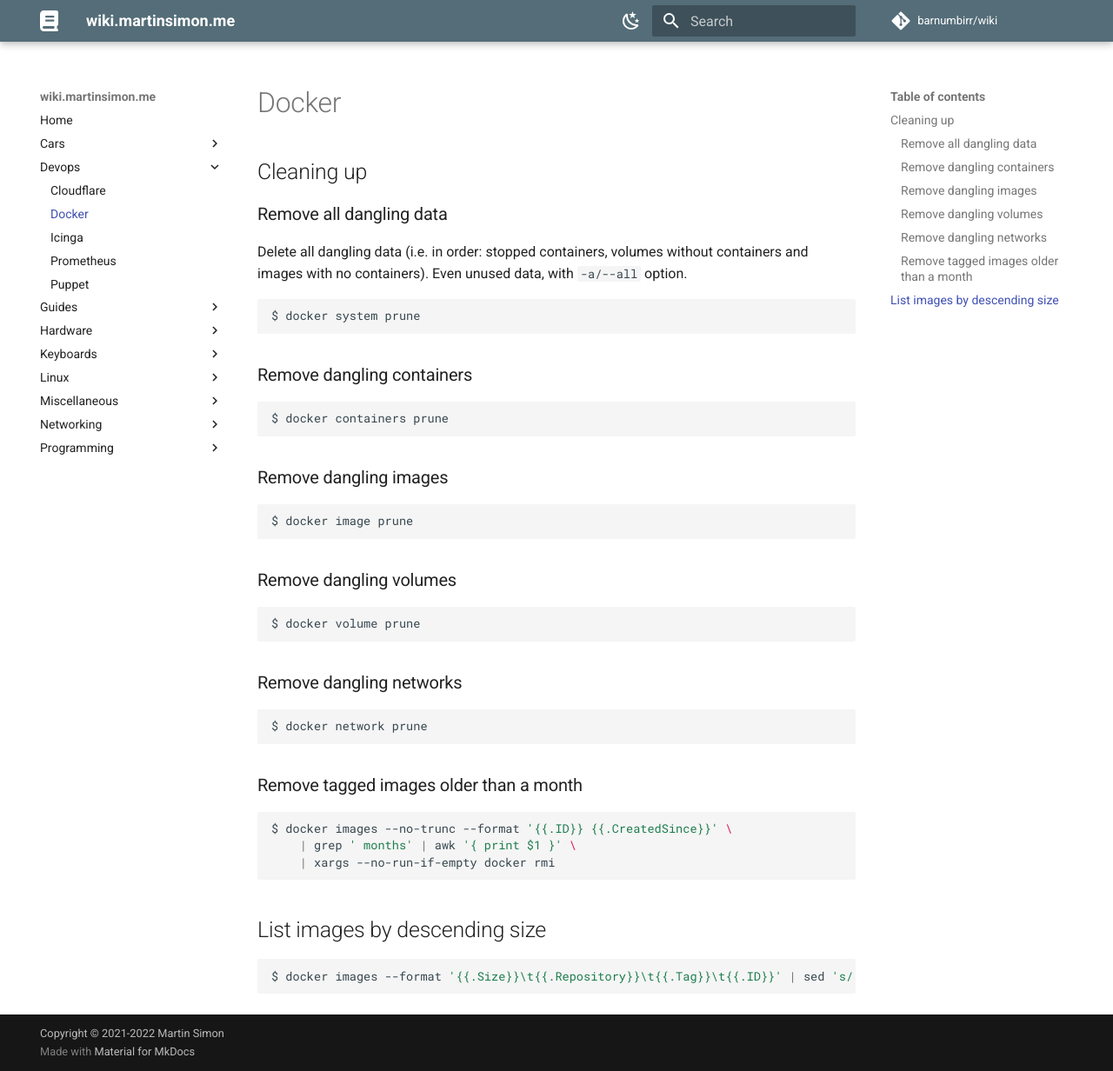
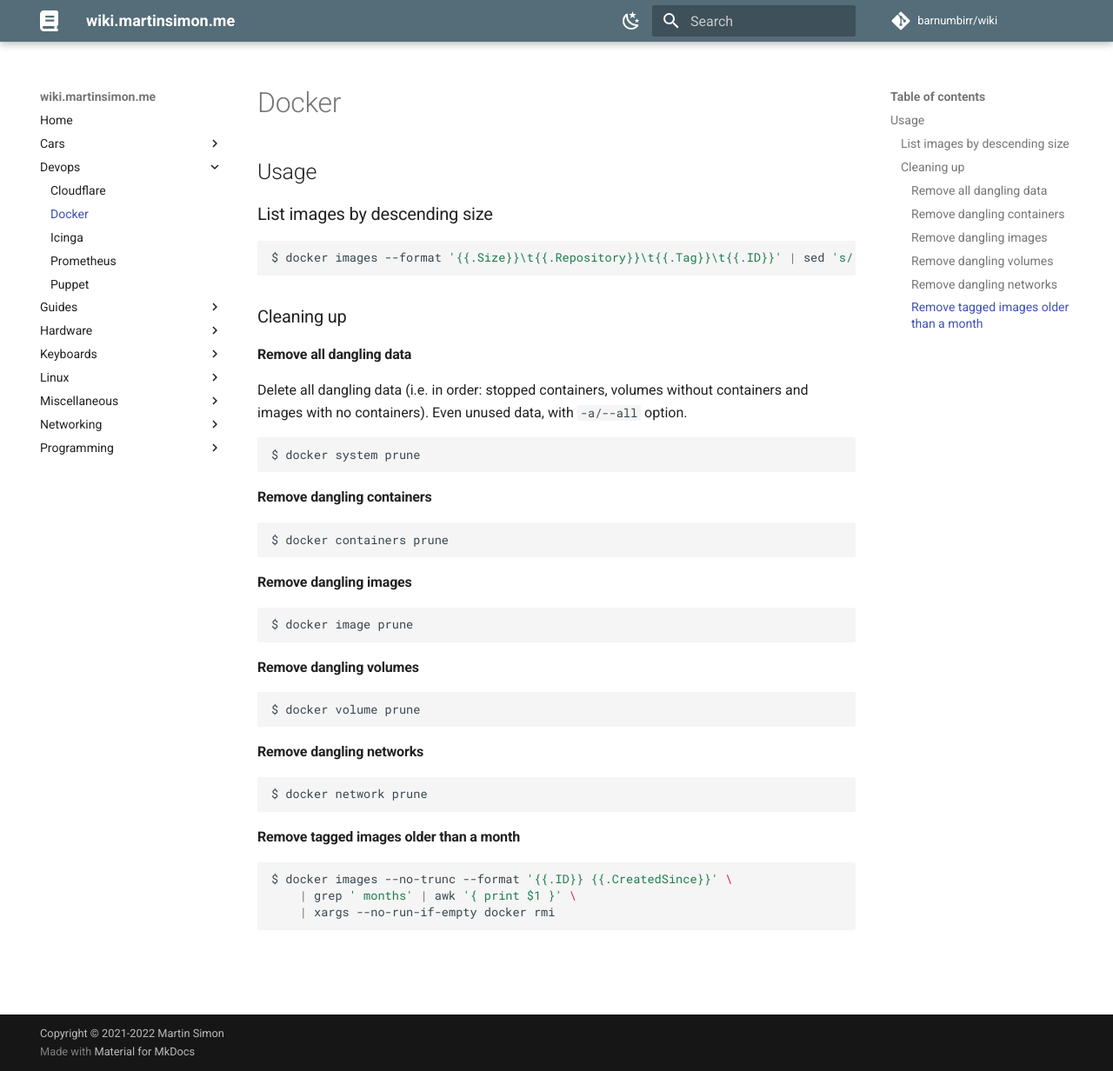
Before and after one commit to barnumbirr/wiki, an MkDocs documentation site: the page built from docs/devops/docker.md, in a window 1280 px wide and 1232 px high. Shown: the whole window at 87% size. Built offline with MkDocs 1.6.1 and Material for MkDocs 9.7.7, drawn with Linux system fonts in a browser that asks for light colours; comment, search, counter and statistics services are not loaded.

Commit message:
fix formatting

````diff
--- a/docs/devops/docker.md
+++ b/docs/devops/docker.md
@@ -4,9 +4,17 @@ date: 2021-08-27
 tags: [ 'docker', 'container', 'virtualization' ]
 ---
 
-## Cleaning up
+## Usage
 
-### Remove all dangling data
+### List images by descending size
+
+```bash
+$ docker images --format '{{.Size}}\t{{.Repository}}\t{{.Tag}}\t{{.ID}}' | sed 's/ //' | sort -h -r | column -t
+```
+
+### Cleaning up
+
+#### Remove all dangling data
 
 Delete all dangling data (i.e. in order: stopped containers, volumes without
 containers and images with no containers). Even unused data, with `-a/--all`
@@ -16,40 +24,34 @@ option.
 $ docker system prune
 ```
 
-### Remove dangling containers
+#### Remove dangling containers
 
 ```bash
 $ docker containers prune
 ```
 
-### Remove dangling images
+#### Remove dangling images
 
 ```bash
 $ docker image prune
 ```
 
-### Remove dangling volumes
+#### Remove dangling volumes
 
 ```bash
 $ docker volume prune
 ```
 
-### Remove dangling networks
+#### Remove dangling networks
 
 ```bash
 $ docker network prune
 ```
 
-### Remove tagged images older than a month
+#### Remove tagged images older than a month
 
 ```bash
 $ docker images --no-trunc --format '{{.ID}} {{.CreatedSince}}' \
     | grep ' months' | awk '{ print $1 }' \
     | xargs --no-run-if-empty docker rmi
 ```
-
-## List images by descending size
-
-```bash
-$ docker images --format '{{.Size}}\t{{.Repository}}\t{{.Tag}}\t{{.ID}}' | sed 's/ //' | sort -h -r | column -t
-```
--- a/docs/linux/mdadm.md
+++ b/docs/linux/mdadm.md
@@ -12,7 +12,9 @@ tags: [ 'mdadm', 'RAID', 'software', 'array', 'disk' ]
 $ apt-get install mdadm
 ```
 
-## Check software RAID array status
+## Usage
+
+### Check software RAID array status
 
 Use the following command:
 
@@ -57,9 +59,9 @@ md0 : active raid6 sde[4] sdb[1] sdd[3] sda[0] sdc[2]
 unused devices: <none>
 ```
 
-## Speed up software RAID resync
+### Speed up software RAID resync
 
-### Increase speed limits
+#### Increase speed limits
 
 Check current speed:
 
@@ -90,7 +92,7 @@ $ dev.raid.speed_limit_min = 50000
 $ dev.raid.speed_limit_max = 200000
 ```
 
-### Disable NCQ on all disks
+#### Disable NCQ on all disks
 
 ```bash
 for i in sd[abcde]
@@ -99,7 +101,7 @@ do
 done
 ```
 
-### Set read-ahead option
+#### Set read-ahead option
 
 Get the current read-ahead value:
 
@@ -113,7 +115,7 @@ Set read-ahead (in 512-byte sectors) per RAID device.
 $ blockdev --setra 65536 /dev/mdX
 ```
 
-### Increase stripe cache size
+#### Increase stripe cache size
 
 Records the size (in pages per device) of the stripe cache which is used for
 synchronising all write operations to the array and all read operations if the
--- a/docs/linux/ssh.md
+++ b/docs/linux/ssh.md
@@ -4,7 +4,9 @@ date: 2021-09-15
 tags: [ 'ssh', 'shell', 'network', 'protocol', 'key', 'fingerprint' ]
 ---
 
-## Get SSH key fingerprint
+## Usage
+
+### Get SSH key fingerprint
 
 ```bash
 $ ssh-keygen -lf id_martinsimon.pub
````
Also changed, not shown: docs/devops/prometheus.md (+1 -1 lines), docs/linux/bash.md (+5 -1 lines), docs/miscellaneous/vanced.md (+3 -1 lines).
